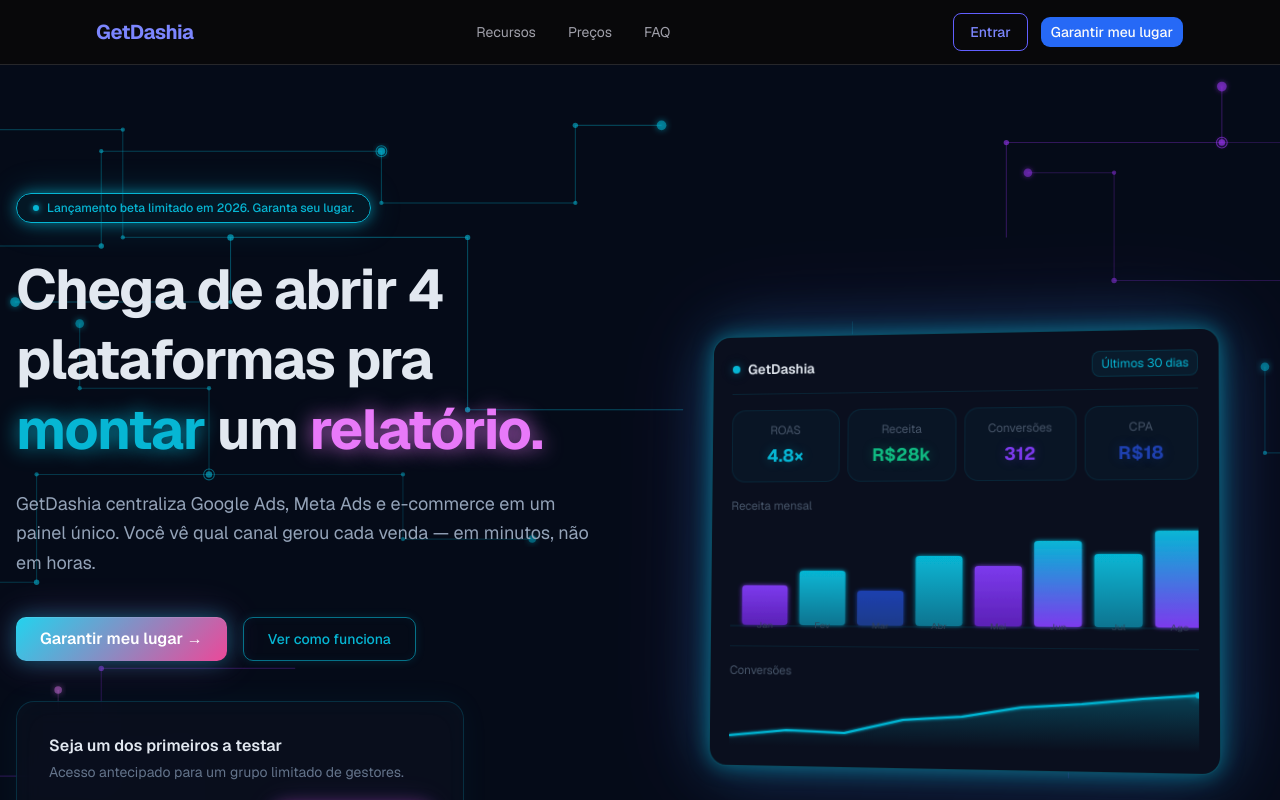
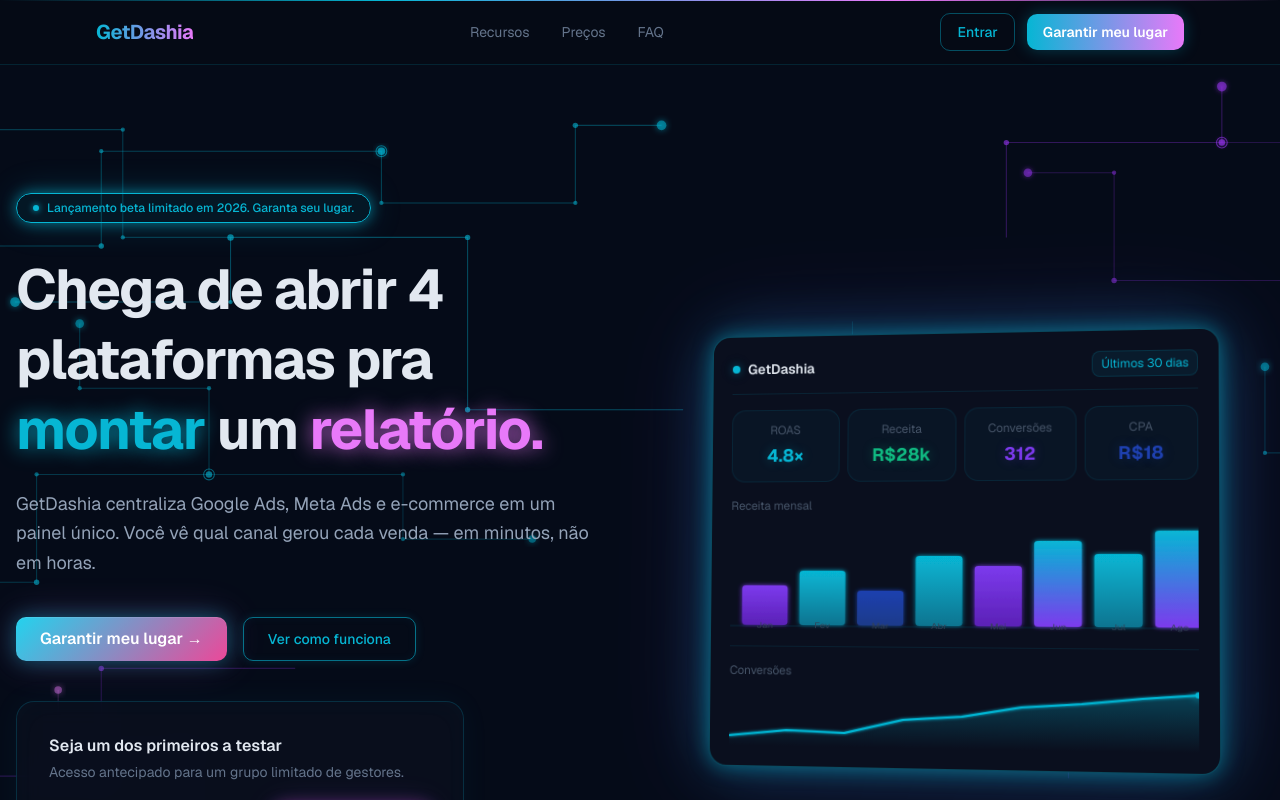
Before and after one commit to LuSan1986/projeto_getdashia, a Next.js app: page / in a window 1280 px wide. Shown: the top 800 px of the page. Built offline with nearby package versions, Linux system fonts and the light colour scheme.

Commit message:
feat(landing): cyberpunk redesign — header com menu mobile

```diff
--- a/src/components/landing/header.tsx
+++ b/src/components/landing/header.tsx
@@ -1,50 +1,176 @@
+'use client'
+
 import Link from "next/link";
-import { Button } from "@/components/ui/button";
+import { useState } from "react";
+import { Menu, X } from "lucide-react";
 
 export default function Header() {
+  const [menuAberto, setMenuAberto] = useState(false);
+
   return (
-    <header className="sticky top-0 z-50 w-full border-b border-zinc-800 bg-zinc-950/80 backdrop-blur-sm">
+    <header
+      className="sticky top-0 z-50 w-full"
+      style={{
+        background: "rgba(5,11,24,0.85)",
+        borderBottom: "1px solid rgba(6,182,212,0.15)",
+        backdropFilter: "blur(12px)",
+      }}
+    >
+      {/* Linha neon topo */}
+      <div aria-hidden className="absolute top-0 left-0 right-0 h-px"
+           style={{ background: "linear-gradient(90deg, transparent 0%, #06B6D4 30%, #E879F9 70%, transparent 100%)" }}/>
+
       <div className="mx-auto flex h-16 max-w-6xl items-center justify-between px-4 sm:px-6 lg:px-8">
+
+        {/* Logo */}
         <Link
           href="/"
-          className="text-xl font-bold tracking-tight text-indigo-400"
+          className="text-xl font-bold tracking-tight"
+          style={{
+            background: "linear-gradient(90deg, #06B6D4, #E879F9)",
+            WebkitBackgroundClip: "text",
+            WebkitTextFillColor: "transparent",
+            backgroundClip: "text",
+            textShadow: "none",
+          }}
         >
           GetDashia
         </Link>
 
+        {/* Nav desktop */}
         <nav className="hidden items-center gap-8 md:flex">
-          <a
-            href="#funcionalidades"
-            className="text-sm text-zinc-400 transition-colors hover:text-zinc-100"
-          >
-            Recursos
-          </a>
-          <Link
-            href="/precos"
-            className="text-sm text-zinc-400 transition-colors hover:text-zinc-100"
-          >
-            Preços
-          </Link>
-          <a
-            href="#faq"
-            className="text-sm text-zinc-400 transition-colors hover:text-zinc-100"
-          >
-            FAQ
-          </a>
+          {[
+            { label: "Recursos", href: "#funcionalidades" },
+            { label: "Preços",  href: "#planos" },
+            { label: "FAQ",     href: "#faq" },
+          ].map(({ label, href }) => (
+            <a
+              key={label}
+              href={href}
+              className="text-sm transition-all duration-200"
+              style={{ color: "#64748B" }}
+              onMouseEnter={e => {
+                e.currentTarget.style.color = "#06B6D4"
+                e.currentTarget.style.textShadow = "0 0 8px rgba(6,182,212,0.50)"
+              }}
+              onMouseLeave={e => {
+                e.currentTarget.style.color = "#64748B"
+                e.currentTarget.style.textShadow = "none"
+              }}
+            >
+              {label}
+            </a>
+          ))}
         </nav>
 
-        <div className="flex items-center gap-3">
+        {/* CTAs desktop */}
+        <div className="hidden items-center gap-3 md:flex">
           <Link
             href="/login"
-            className="rounded-md border border-indigo-500 bg-transparent px-4 py-2 text-sm font-medium text-indigo-400 transition-colors hover:bg-indigo-600 hover:text-white"
+            className="rounded-lg px-4 py-2 text-sm font-medium transition-all duration-200"
+            style={{
+              color: "#06B6D4",
+              border: "1px solid rgba(6,182,212,0.40)",
+              background: "transparent",
+            }}
+            onMouseEnter={e => {
+              e.currentTarget.style.background = "rgba(6,182,212,0.08)"
+              e.currentTarget.style.borderColor = "rgba(6,182,212,0.70)"
+              e.currentTarget.style.boxShadow = "0 0 12px rgba(6,182,212,0.20)"
+            }}
+            onMouseLeave={e => {
+              e.currentTarget.style.background = "transparent"
+              e.currentTarget.style.borderColor = "rgba(6,182,212,0.40)"
+              e.currentTarget.style.boxShadow = "none"
+            }}
           >
             Entrar
           </Link>
-          <Button asChild>
-            <a href="#waitlist">Garantir meu lugar</a>
-          </Button>
+          <a
+            href="#waitlist"
+            className="rounded-lg px-4 py-2 text-sm font-semibold transition-all duration-200"
+            style={{
+              background: "linear-gradient(90deg, #06B6D4, #E879F9)",
+              color: "white",
+              boxShadow: "0 0 16px rgba(6,182,212,0.30)",
+            }}
+            onMouseEnter={e => {
+              e.currentTarget.style.boxShadow = "0 0 28px rgba(232,121,249,0.40), 0 0 14px rgba(6,182,212,0.30)"
+              e.currentTarget.style.transform = "translateY(-1px)"
+            }}
+            onMouseLeave={e => {
+              e.currentTarget.style.boxShadow = "0 0 16px rgba(6,182,212,0.30)"
+              e.currentTarget.style.transform = "translateY(0)"
+            }}
+          >
+            Garantir meu lugar
+          </a>
         </div>
+
+        {/* Botão hamburger mobile */}
+        <button
+          className="md:hidden p-2 rounded-lg"
+          style={{ color: "#06B6D4", border: "1px solid rgba(6,182,212,0.25)" }}
+          onClick={() => setMenuAberto(!menuAberto)}
+          aria-label="Menu"
+        >
+          {menuAberto ? <X size={20} /> : <Menu size={20} />}
+        </button>
       </div>
+
+      {/* Menu mobile */}
+      {menuAberto && (
+        <div
+          className="md:hidden px-4 pb-5 pt-2"
+          style={{
+            background: "rgba(5,11,24,0.96)",
+            borderTop: "1px solid rgba(6,182,212,0.12)",
+          }}
+        >
+          <nav className="flex flex-col gap-4 mb-5">
+            {[
+              { label: "Recursos", href: "#funcionalidades" },
+              { label: "Preços",  href: "#planos" },
+              { label: "FAQ",     href: "#faq" },
+            ].map(({ label, href }) => (
+              <a
+                key={label}
+                href={href}
+                className="text-sm"
+                style={{ color: "#94A3B8" }}
+                onClick={() => setMenuAberto(false)}
+              >
+                {label}
+              </a>
+            ))}
+          </nav>
+          <div className="flex flex-col gap-3">
+            <Link
+              href="/login"
+              className="rounded-lg px-4 py-2.5 text-sm font-medium text-center"
+              style={{
+                color: "#06B6D4",
+                border: "1px solid rgba(6,182,212,0.40)",
+              }}
+              onClick={() => setMenuAberto(false)}
+            >
+              Entrar
+            </Link>
+            <a
+              href="#waitlist"
+              className="rounded-lg px-4 py-2.5 text-sm font-semibold text-center"
+              style={{
+                background: "linear-gradient(90deg, #06B6D4, #E879F9)",
+                color: "white",
+                boxShadow: "0 0 16px rgba(6,182,212,0.25)",
+              }}
+              onClick={() => setMenuAberto(false)}
+            >
+              Garantir meu lugar
+            </a>
+          </div>
+        </div>
+      )}
     </header>
   );
 }
```
